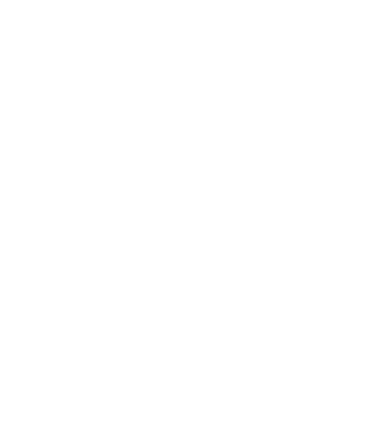
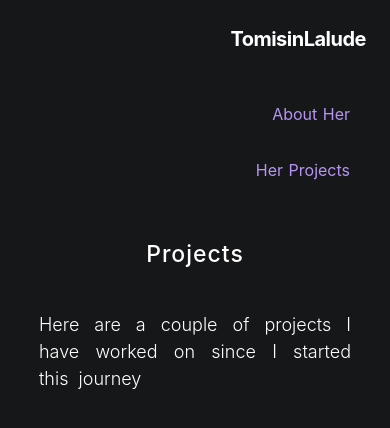
Before and after one commit to tomisinlalude/oluwatomis.in, a Nuxt app: page /Projects in a window 390 px wide. Before the commit this address had no page. Shown: the top 428 px of the page. Built offline with nearby package versions, Linux system fonts and the light colour scheme.

Commit message:
Projects page

```diff
--- /dev/null
+++ b/pages/Projects.vue
@@ -0,0 +1,126 @@
+<template>
+  <div class="portfolio overflow-hidden">
+    <nav class="flex items-center justify-between flex-wrap p-6 nav">
+      <div class="flex items-center flex-shrink-0 text-white ml-10 brand-name">
+        <nuxt-link to="/" class="font-bold text-xl tracking-tight">TomisinLalude</nuxt-link>
+      </div>
+      <div class="w-full block flex-grow lg:flex lg:items-center lg:w-auto">
+        <div class="text-sm lg:flex-grow"></div>
+        <div class="nav-links">
+          <nuxt-link
+            to="/about"
+            class="about block mt-4 lg:inline-block lg:mt-0 text-purple-400 hover:text-white mr-4"
+          >About Her</nuxt-link>
+          <nuxt-link
+            to="#"
+            class="block mt-4 lg:inline-block lg:mt-0 text-purple-400 hover:text-white mr-4"
+          >Her Projects</nuxt-link>
+        </div>
+      </div>
+    </nav>
+    <div class="container">
+      <h1 class="title">Projects</h1>
+      <h2
+        class="subtitle"
+      >Here are a couple of projects I have worked on since I started this journey</h2>
+    </div>
+  </div>
+</template>
+
+<script>
+import { mapGetters, mapMutations } from "vuex";
+export default {
+  methods: {
+    ...mapMutations({ toggle: "drawer/toggle" }),
+  },
+  computed: {
+    ...mapGetters({ drawer: "drawer/getNavState" }),
+  },
+};
+</script>
+
+<style scoped>
+.portfolio {
+  width: 100%;
+  height: 100vh;
+  background: #161718;
+}
+
+.container {
+  margin: 10% 10%;
+  text-align: center;
+}
+
+.nav {
+  background: #161718;
+}
+
+.title {
+  font-family: "Quicksand", "Source Sans Pro", -apple-system, BlinkMacSystemFont,
+    "Segoe UI", Roboto, "Helvetica Neue", Arial, sans-serif;
+  display: block;
+  font-weight: 500;
+  font-size: 60px;
+  color: #ffffff;
+  letter-spacing: 1px;
+}
+
+.subtitle {
+  font-weight: 300;
+  font-size: 30px;
+  color: #ffffff;
+  word-spacing: 5px;
+  padding-bottom: 15px;
+  margin: 0 15%;
+}
+
+.social-icons {
+  position: relative;
+  top: 0;
+}
+
+@media (max-width: 767px) {
+  .container {
+    margin: 0;
+    height: 70vh;
+  }
+
+  .nav {
+    display: flex;
+    justify-content: flex-end;
+    align-items: flex-end;
+  }
+
+  .nav-links {
+    display: flex;
+    flex-direction: column;
+    justify-content: flex-end;
+    align-items: flex-end;
+    padding-top: 2rem;
+  }
+
+  .about {
+    margin-bottom: 1rem;
+  }
+
+  .title {
+    font-size: 23px;
+    margin-top: 8%;
+  }
+
+  .subtitle {
+    margin: 10%;
+    font-size: 18px;
+    line-height: 1.5;
+    text-align: justify;
+  }
+  .social-icons {
+    position: static;
+    display: flex;
+  }
+
+  .brand-name {
+    margin-left: 0;
+  }
+}
+</style>
```
